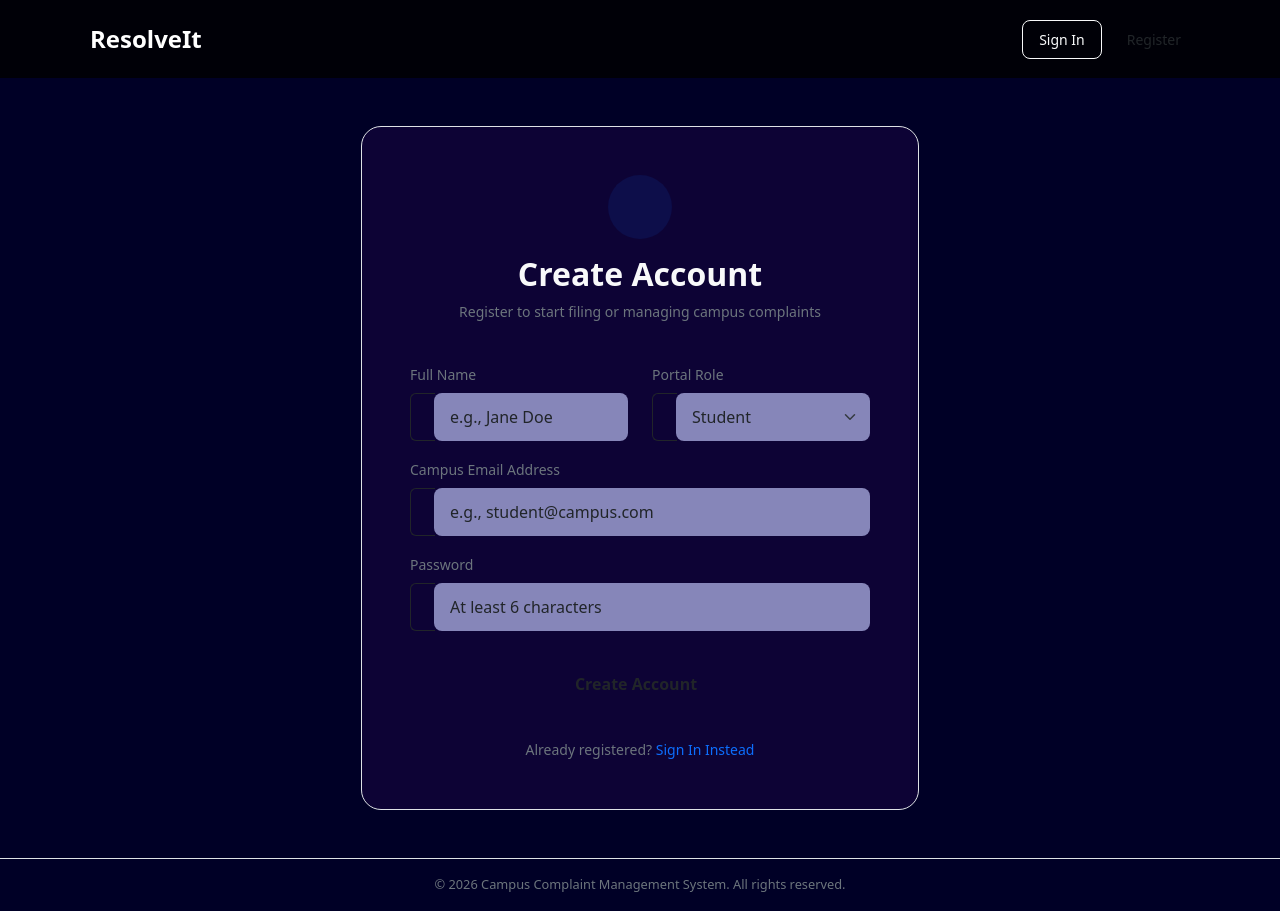
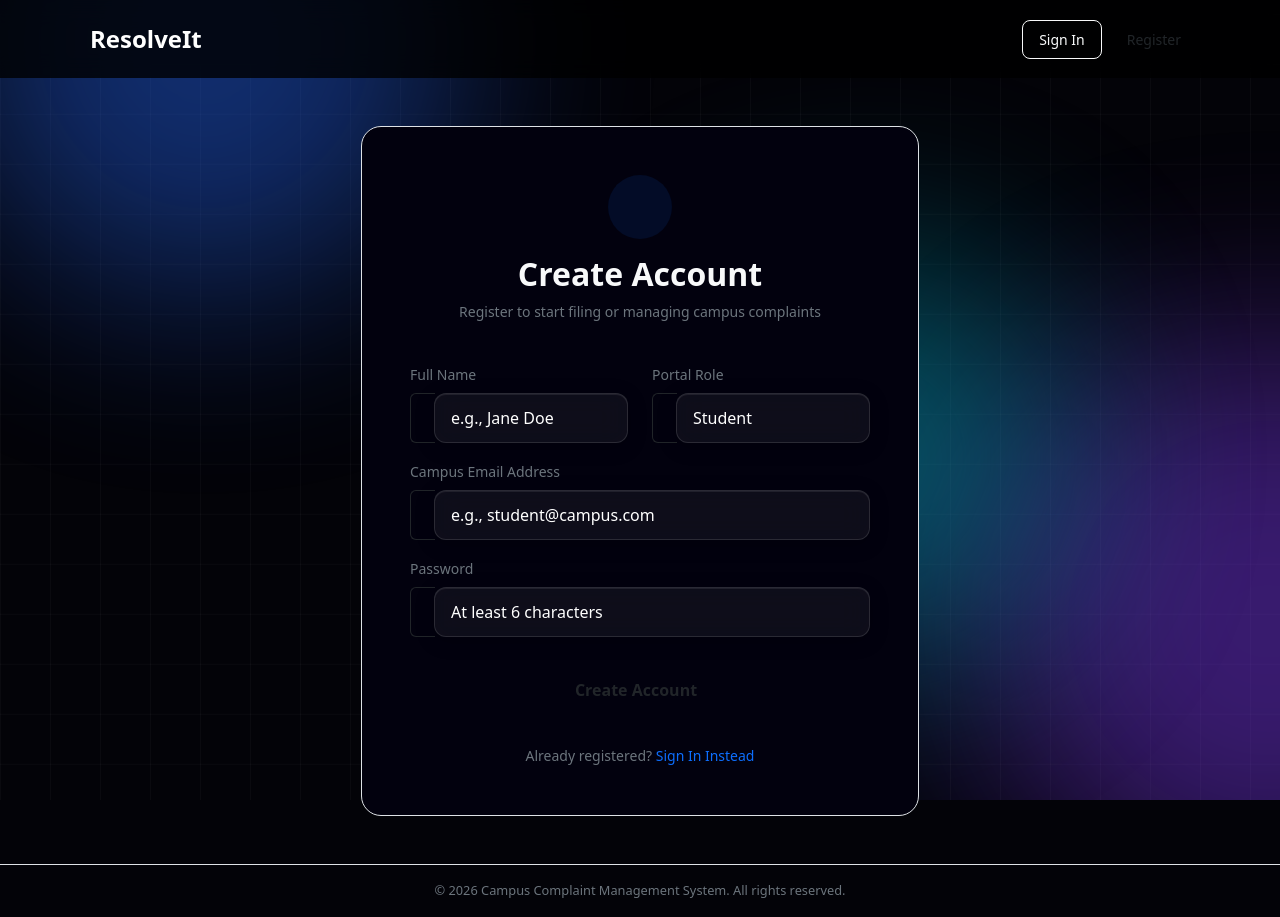
Before and after one commit to GOKULLSS/ResolveIt, a React (Vite) app in the folder frontend/: page /register in a window 1280 px wide. Built offline with nearby package versions, Linux system fonts and the light colour scheme; no server answers; the HTML template or start-up script is replaced by a standard one.

Commit message:
UI changed 1

```diff
--- a/frontend/src/App.jsx
+++ b/frontend/src/App.jsx
@@ -36,10 +36,15 @@ function App() {
       <Router>
         <div
           className="d-flex flex-column min-vh-100"
-          style={{ backgroundColor: "#000026" }}
+          style={{ backgroundColor: "#030308" }}
         >
+          <div className="animated-bg">
+            <div className="blob blob1"></div>
+            <div className="blob blob2"></div>
+            <div className="blob blob3"></div>
+          </div>
           <Navbar />
-          <div>
+          <div className="position-relative" style={{ zIndex: 2 }}>
             <Routes>
               <Route path="/login" element={<Login />} />
               <Route path="/register" element={<Register />} />
@@ -106,7 +111,7 @@ function App() {
               <Route
                 path="/profile"
                 element={
-                  <ProtectedRoute allowedRoles={['Student', 'Admin']}>
+                  <ProtectedRoute allowedRoles={["Student", "Admin"]}>
                     <Profile />
                   </ProtectedRoute>
                 }
--- a/frontend/src/components/CategoryChart.jsx
+++ b/frontend/src/components/CategoryChart.jsx
@@ -81,7 +81,7 @@ const CategoryChart = ({complaints}) => {
                       <span className='text-primary small'>({percentage}%)</span>
                     </div>
                   </div>
-                  <div className='progress' style={{backgroundColor:'rgba(255,255,255,0.05)'}}>
+                  {/* <div className='progress' style={{backgroundColor:'rgba(255,255,255,0.05)'}}>
                     <div
                     className='progress-bar'
                      role='progressbar'
@@ -98,7 +98,33 @@ const CategoryChart = ({complaints}) => {
 
                     </div>
 
-                  </div>
+                  </div> */}
+                  <div
+  className="progress"
+  style={{
+    backgroundColor: "rgba(255,255,255,0.05)",
+    height: "8px",
+    overflow: "hidden",
+  }}
+>
+  <div
+    className="progress-bar animated-progress"
+    role="progressbar"
+    style={{
+       "--target-width": barWidth,
+    background: `linear-gradient(90deg,
+        ${color},
+        ${color}dd,
+        #ffffff,
+        ${color})`
+    }}
+    aria-valuenow={count}
+    aria-valuemin="0"
+    aria-valuemax={maxCount}
+  >
+    <span className="sparkle"></span>
+  </div>
+</div>
 
                 </div>
               )
--- a/frontend/src/index.css
+++ b/frontend/src/index.css
@@ -14,17 +14,71 @@
 
 }
 .glass-panel {
-  background: rgb(13, 3, 53);
+  background: rgb(2 1 14);
   box-shadow: var(--card-shadow);
   border-radius: 20px;
 }
-.custom-input {
-  background-color: rgba(138, 138, 189, 0.975) !important;
+ /* .glass-panel{
+    background: rgba(255,255,255,.05);
+
+    border:1px solid rgba(255,255,255,.12);
+
+    backdrop-filter: blur(20px);
+    -webkit-backdrop-filter: blur(20px);
+
+    box-shadow:
+        0 8px 32px rgba(0,0,0,.35);
+
+    border-radius:20px;
+
+    overflow:hidden;
+} */
+/* .custom-input {
+  background-color: rgb(0 0 0 / 98%) !important;
   border: 1px solid var(--border-color) !important;
   color: var(--text-primary) !important;
   border-radius: 8px !important;
   padding: 0.75rem 1rem !important;
   transition: var(--transition-smooth) !important;
+} */
+ .custom-input {
+  background: rgba(255, 255, 255, 0.05) !important;
+  backdrop-filter: blur(15px);
+  -webkit-backdrop-filter: blur(15px);
+
+  color: #ffffff !important;
+
+  border: 1px solid rgba(255, 255, 255, 0.12) !important;
+  border-radius: 12px !important;
+
+  padding: 0.75rem 1rem !important;
+
+  transition: all 0.3s ease !important;
+
+  box-shadow:
+    inset 0 1px 0 rgba(255, 255, 255, 0.08),
+    0 4px 20px rgba(0, 0, 0, 0.2);
+}
+.custom-input:focus {
+  background: rgba(255, 255, 255, 0.08) !important;
+
+  border-color: rgba(59, 130, 246, 0.6) !important;
+
+  box-shadow:
+    0 0 0 4px rgba(59, 130, 246, 0.15),
+    0 0 20px rgba(59, 130, 246, 0.2);
+
+  outline: none;
+}
+.custom-input::placeholder {
+  color: rgba(255, 255, 255, 0.5) !important;
+}
+.custom-input::selection {
+  background: rgba(59, 130, 246, 0.4);
+}
+.custom-input option {
+  background: #0b1120;
+  color: white;
 }
 
  .custom-input:focus {
@@ -103,3 +157,212 @@
 .fade-in-up {
   animation: fadeIn 0.4s ease-out forwards;
 }
+
+/* ============================
+   Animated Background
+============================ */
+
+.animated-bg {
+  position: fixed;
+  inset: 0;
+  overflow: hidden;
+  z-index: 0;
+  pointer-events: none;
+  background: #030308;
+}
+
+.blob {
+  position: absolute;
+  border-radius: 50%;
+  filter: blur(90px);
+  opacity: .45;
+  animation: float 18s infinite ease-in-out alternate;
+}
+
+.blob1 {
+  width: 450px;
+  height: 450px;
+
+  background: #2563eb;
+  top: -120px;
+  left: -120px;
+}
+
+.blob2 {
+  width: 500px;
+  height: 500px;
+
+  background: #7c3aed;
+  bottom: -150px;
+  right: -120px;
+
+  animation-duration: 24s;
+}
+
+.blob3 {
+  width: 350px;
+  height: 350px;
+
+  background: #06b6d4;
+  top: 45%;
+  left: 45%;
+
+  animation-duration: 20s;
+}
+
+@keyframes float {
+
+  0%{
+    transform: translate(0,0) scale(1);
+  }
+
+  25%{
+    transform: translate(120px,-80px) scale(1.15);
+  }
+
+  50%{
+    transform: translate(-90px,100px) scale(.9);
+  }
+
+  75%{
+    transform: translate(60px,-140px) scale(1.1);
+  }
+
+  100%{
+    transform: translate(-100px,80px) scale(1);
+  }
+
+}
+
+.container,
+footer,
+.card,
+.glass-panel {
+    position: relative;
+    z-index: 2;
+}
+
+.animated-bg::before{
+    content:"";
+    position:absolute;
+    inset:0;
+
+    background-image:
+        linear-gradient(rgba(255,255,255,.03) 1px, transparent 1px),
+        linear-gradient(90deg, rgba(255,255,255,.03) 1px, transparent 1px);
+
+    background-size:50px 50px;
+
+    animation:gridMove 20s linear infinite;
+}
+
+@keyframes gridMove{
+
+    from{
+        transform:translateY(0);
+    }
+
+    to{
+        transform:translateY(50px);
+    }
+
+}
+
+/* Progress container */
+.progress {
+    height: 8px;
+    border-radius: 20px;
+    overflow: hidden;
+    background: rgba(255,255,255,.06);
+}
+
+/* Animated bar */
+.animated-progress {
+    position: relative;
+    width: 0;
+    border-radius: 20px;
+    overflow: hidden;
+
+    animation: fillBar 1.5s ease forwards;
+}
+
+/* Left -> Right filling */
+@keyframes fillBar {
+    from {
+        width: 0;
+    }
+    to {
+        width: var(--target-width);
+    }
+}
+.sparkle {
+    position: absolute;
+
+    right: -8px;
+    top: 50%;
+
+    width: 16px;
+    height: 16px;
+
+    transform: translateY(-50%);
+
+    border-radius: 50%;
+
+    background: white;
+
+    filter: blur(2px);
+
+    box-shadow:
+        0 0 6px white,
+        0 0 12px white,
+        0 0 18px white;
+
+    animation: sparkleMove 1.5s ease forwards;
+}
+
+@keyframes sparkleMove {
+
+    from{
+        left:-10px;
+        opacity:0;
+    }
+
+    20%{
+        opacity:1;
+    }
+
+    100%{
+        left:calc(100% - 8px);
+        opacity:0;
+    }
+
+}
+
+
+.dashboard-title{
+    font-size: clamp(2rem,4vw,3rem);
+    font-weight:800;
+    letter-spacing:1px;
+
+    background: linear-gradient(
+        90deg,
+        #ffffff,
+        #60a5fa,
+        #a855f7
+    );
+
+    -webkit-background-clip:text;
+    -webkit-text-fill-color:transparent;
+
+    margin-bottom:.3rem;
+}
+
+.dashboard-subtitle{
+    color:#9ca3af;
+    font-size:1rem;
+}
+
+.user-name{
+    color:#60a5fa;
+    font-weight:700;
+}
--- a/frontend/src/pages/StudentDashboard.jsx
+++ b/frontend/src/pages/StudentDashboard.jsx
@@ -8,25 +8,25 @@ const StudentDashboard = () => {
   const { user } = useContext(AuthContext);
   const [complaints, setComplaints] = useState([]);
   const [loading, setLoading] = useState(true);
-  const [error, setError] = useState('');
+  const [error, setError] = useState("");
   const [stats, setStats] = useState({ total: 0, pending: 0, resolved: 0 });
 
   const calculateStats = (data) => {
     const total = data.length;
-    const pending = data.filter((c) => c.status === 'Pending').length;
-    const resolved = data.filter((c) => c.status === 'Resolved').length;
+    const pending = data.filter((c) => c.status === "Pending").length;
+    const resolved = data.filter((c) => c.status === "Resolved").length;
     setStats({ total, pending, resolved });
   };
 
-   useEffect(() => {
+  useEffect(() => {
     const fetchComplaints = async () => {
       try {
-        const res = await axios.get('/api/complaints');
+        const res = await axios.get("/api/complaints");
         setComplaints(res.data);
         calculateStats(res.data);
       } catch (err) {
-        console.error('Error fetching complaints:', err);
-        setError('Could not retrieve complaints list. Please try again.');
+        console.error("Error fetching complaints:", err);
+        setError("Could not retrieve complaints list. Please try again.");
       } finally {
         setLoading(false);
       }
@@ -39,9 +39,11 @@ const StudentDashboard = () => {
     <div className="container py-5 fade-in-up ">
       <div className="d-flex justify-content-between align-items-center flex-wrap ">
         <div>
-          <h1 className="fw-bold text-light ">StudentDashboard</h1>
-          <p className="text-secondary fw-medium">
-            Logedin as : <span className="text-primary">{user?.name}</span>
+          <h1 className="dashboard-title">Student Dashboard</h1>
+
+          <p className="dashboard-subtitle">
+            Welcome back,
+            <span className="user-name"> {user?.name}</span>
           </p>
         </div>
         <Link
@@ -63,10 +65,16 @@ const StudentDashboard = () => {
       )}
       <div className="row g-4 mb-5 ">
         <div className="col-12 col-md-4">
-          <div className="card  glass-panel h-100 p-5 mt-2"style={{ fontSize: '0.8rem', letterSpacing: '0.5px' }}>
+          <div
+            className="card  glass-panel h-100 p-5 mt-2"
+            style={{ fontSize: "0.8rem", letterSpacing: "0.5px" }}
+          >
             <div className="d-flex align-items-center justify-content-between">
-              <div >
-                <h3 className="text-danger fw-semibold text-uppercase mb-3">Total <br/>Raised</h3>
+              <div>
+                <h3 className="text-danger fw-semibold text-uppercase mb-3">
+                  Total <br />
+                  Raised
+                </h3>
                 <h1 className="text-white">{stats.total}</h1>
               </div>
               <div className="bg-primary bg-opacity-10 text-danger p-3 rounded-4">
@@ -76,10 +84,16 @@ const StudentDashboard = () => {
           </div>
         </div>
         <div className="col-12 col-md-4">
-          <div className="card  glass-panel h-100 p-5 mt-2"style={{ fontSize: '0.8rem', letterSpacing: '0.5px' }}>
+          <div
+            className="card  glass-panel h-100 p-5 mt-2"
+            style={{ fontSize: "0.8rem", letterSpacing: "0.5px" }}
+          >
             <div className="d-flex align-items-center justify-content-between">
-              <div >
-                <h3 className="text-primary fw-semibold text-uppercase mb-3">PENDING<br/> REVIEW</h3>
+              <div>
+                <h3 className="text-primary fw-semibold text-uppercase mb-3">
+                  PENDING
+                  <br /> REVIEW
+                </h3>
                 <h1 className="text-white">{stats.pending}</h1>
               </div>
               <div className="bg-primary bg-opacity-10 text-primary p-3 rounded-4">
@@ -89,10 +103,16 @@ const StudentDashboard = () => {
           </div>
         </div>
         <div className="col-12 col-md-4">
-          <div className="card  glass-panel h-100  p-5 mt-2"style={{ fontSize: '0.8rem', letterSpacing: '0.5px' }}>
+          <div
+            className="card  glass-panel h-100  p-5 mt-2"
+            style={{ fontSize: "0.8rem", letterSpacing: "0.5px" }}
+          >
             <div className="d-flex align-items-center justify-content-between">
-              <div >
-                <h3 className="text-success fw-semibold text-uppercase mb-3">RESOLVED <br/>CASES</h3>
+              <div>
+                <h3 className="text-success fw-semibold text-uppercase mb-3">
+                  RESOLVED <br />
+                  CASES
+                </h3>
                 <h1 className="text-white">{stats.resolved}</h1>
               </div>
               <div className="bg-primary bg-opacity-10 text-success p-3 rounded-4">
@@ -103,7 +123,7 @@ const StudentDashboard = () => {
         </div>
       </div>
       <div>
-        <CategoryChart complaints={complaints}/>
+        <CategoryChart complaints={complaints} />
       </div>
     </div>
   );
```
